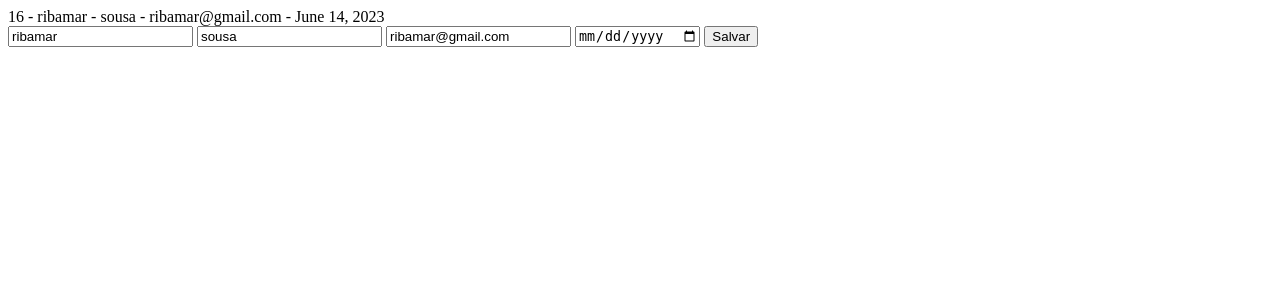
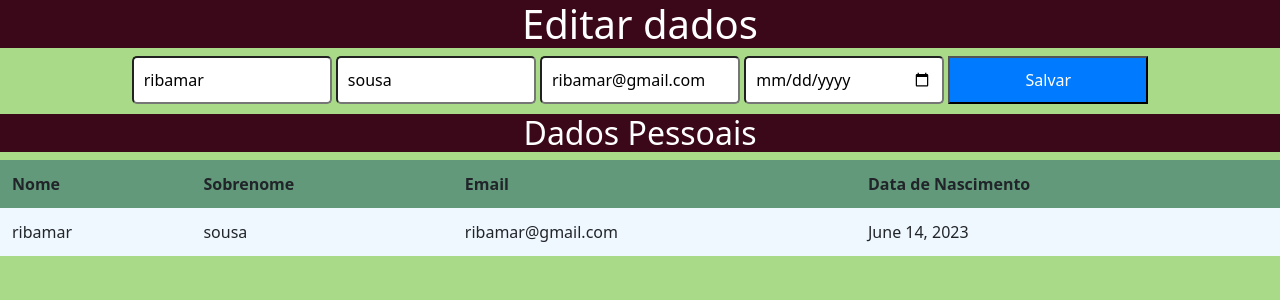
Before and after one commit to jose-ribamar/django-crud, a Django app: page /update/16 in a window 1280 px wide. Shown: the top 300 px of the page. Run offline with Django 4.2, Linux system fonts and the light colour scheme; data comes from the database, SQL or seed files in the repository.

Commit message:
Update update.html
edição da pagina

```diff
--- a/core/templates/update.html
+++ b/core/templates/update.html
@@ -1,12 +1,37 @@
+{% load static %}
+
 <!DOCTYPE html>
 <html lang="en">
 <head>
     <meta charset="UTF-8">
     <meta name="viewport" content="width=device-width, initial-scale=1.0">
     <title>Document</title>
+<head>
+    <link rel="stylesheet" type="text/css" href="{% static 'css/style.css' %}"/>
+</head>
+    <link rel="stylesheet" href="https://cdnjs.cloudflare.com/ajax/libs/font-awesome/4.7.0/css/font-awesome.min.css">
+    <link href="https://cdn.jsdelivr.net/npm/bootstrap@5.2.0-beta1/dist/css/bootstrap.min.css" rel="stylesheet" integrity="sha384-0evHe/X+R7YkIZDRvuzKMRqM+OrBnVFBL6DOitfPri4tjfHxaWutUpFmBp4vmVor" crossorigin="anonymous">
+    <style>
+        input, button {
+            padding: 10px;
+            margin-bottom: 10px;
+        }
+
+        h1, h2, h3 {
+            color: #ffffff;
+        }
+        .delet {
+             color: red;
+
+}
+        body {
+            background-color: #a9da88;
+        }
+    </style>
 </head>
 <body>
-    {{ pessoa.id }} - {{ pessoa.nome }} - {{ pessoa.sobrenome }} - {{ pessoa.email }} - {{ pessoa.data_nascimento }}
+    <h1>Editar dados</h1>
+
     <form action="{% url 'update' pessoa.id %}" method="POST">
         {% csrf_token %}
         <input type="text" name="nome" value="{{ pessoa.nome }}" placeholder="Nome">
@@ -15,5 +40,32 @@
         <input type="date" name="data_nascimento" value="{{ pessoa.data_nascimento }}" placeholder="Data de Nascimento">
         <button type="submit">Salvar</button>
     </form>
+    <h2>Dados Pessoais</h2>
+
+
+    <table>
+        <thead>
+            <tr class="tr">
+                <th>Nome</th>
+                <th>Sobrenome</th>
+                <th>Email</th>
+                <th>Data de Nascimento</th>
+
+            </tr>
+        </thead>
+        <tbody>
+
+            <tr>
+                <td>{{ pessoa.nome }} </td>
+                <td>{{ pessoa.sobrenome }}</td>
+                <td>{{ pessoa.email }}</td>
+                <td>{{ pessoa.data_nascimento }}</td>
+
+            </tr>
+
+        </tbody>
+    </table>
+
+
 </body>
 </html>
```
